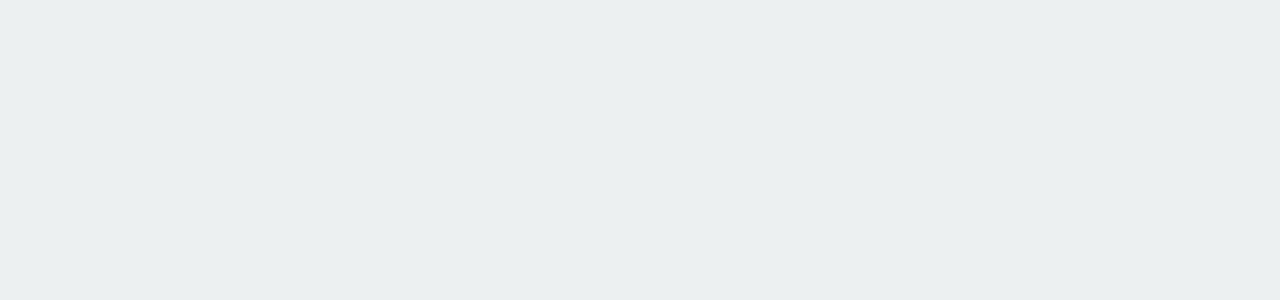
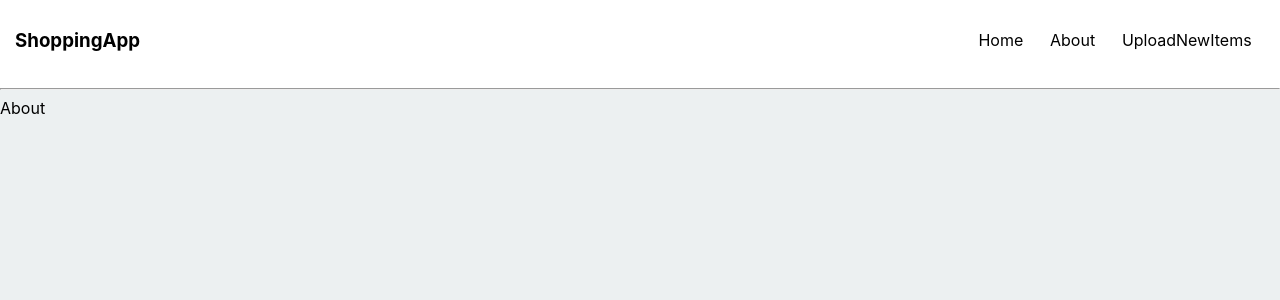
Before and after one commit to VarunProg/Fake-Shopping-App, a React (Vite) app: page /About in a window 1280 px wide. Before the commit this address had no page. Shown: the top 300 px of the page. Built offline with nearby package versions, Linux system fonts and the light colour scheme.

Commit message:
routes set

```diff
--- /dev/null
+++ b/src/components/About.tsx
@@ -0,0 +1,7 @@
+import React from "react";
+
+const About = () => {
+  return <div>About</div>;
+};
+
+export default About;
--- a/src/components/App.tsx
+++ b/src/components/App.tsx
@@ -3,6 +3,8 @@ import "../styles/App.css";
 import ProductList from "./ProductList";
 import { BrowserRouter, Routes, Route } from "react-router-dom";
 import NewProduct from "./NewProduct";
+import Navbar from "./Navbar";
+import About from "./About";
 // started mock server
 worker.start();
 // defined type for products and exported
@@ -19,8 +21,10 @@ const App = () => {
 
   return (
     <BrowserRouter>
+      <Navbar />
       <Routes>
         <Route path="/" element={<ProductList />} />
+        <Route path="/About" element={<About />} />
         <Route path="product/new" element={<NewProduct />} />
       </Routes>
     </BrowserRouter>
--- /dev/null
+++ b/src/components/Navbar.tsx
@@ -0,0 +1,48 @@
+import React, { useEffect, useState } from "react";
+
+import { Link } from "react-router-dom";
+const sizeMedia = window.matchMedia("(max-width: 720px)");
+
+const Navbar = () => {
+  const [isMobile, setIsMobile] = useState();
+
+  //   console.log(sizeMedia);
+  useEffect(() => {
+    sizeMedia.addEventListener("change", (e) => {
+      //   console.log(e.matches);
+      setIsMobile(e.matches);
+    });
+  }, []);
+
+  return (
+    <>
+      <header>
+        <nav>
+          <h3>
+            <Link to="/">ShoppingApp </Link>
+          </h3>
+          {/* to show data on small screen isMobile conditonal rendering*/}
+          {isMobile ? (
+            "hamburger"
+          ) : (
+            <ul>
+              {/* to shoow list on large screen */}
+              <li>
+                <Link to="/">Home</Link>
+              </li>
+              <li>
+                <Link to="/About">About</Link>
+              </li>
+              <li>
+                <Link to="/product/new">UploadNewItems</Link>
+              </li>
+            </ul>
+          )}
+        </nav>
+        <hr />
+      </header>
+    </>
+  );
+};
+
+export default Navbar;
--- a/src/styles/App.css
+++ b/src/styles/App.css
@@ -34,3 +34,33 @@ p {
   width: 40px;
   fill: gold;
 }
+
+/* navbar */
+header {
+  background-color: white;
+}
+nav {
+  display: flex;
+  justify-content: space-between;
+  align-items: center;
+  padding: 0 15px 0 15px;
+  height: 10vh;
+}
+li {
+  list-style: none;
+}
+ul {
+  display: flex;
+  /* border: 1px solid red; */
+  justify-content: space-around;
+  width: 300px;
+  flex-wrap: wrap;
+}
+ul li a {
+  text-decoration: none;
+  color: black;
+}
+h3 a {
+  text-decoration: none;
+  color: black;
+}
```
